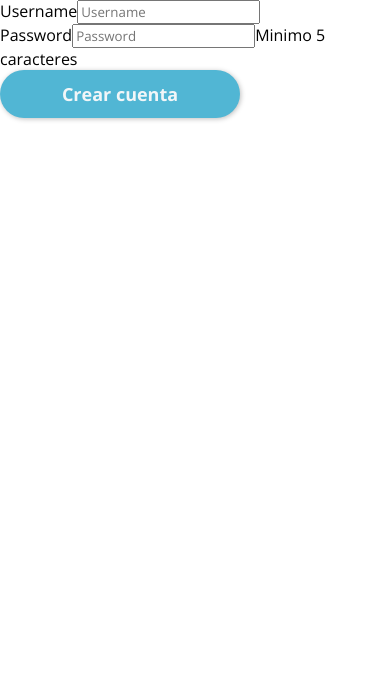
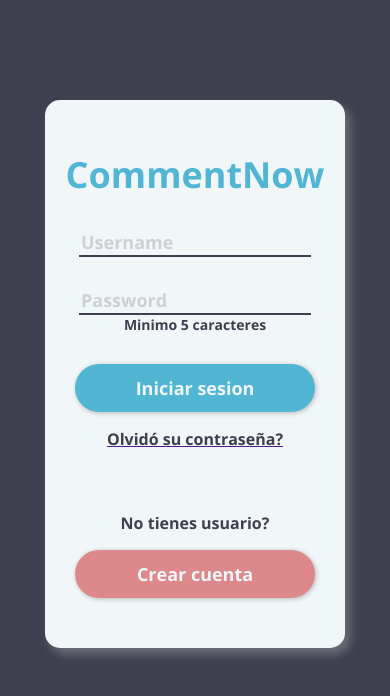
Before and after one commit to thebryanmartinez/commentnow-frontend, a React (Create React App) app: page / in a window 390 px wide. Shown: the top 696 px of the page. Built offline with nearby package versions, Linux system fonts and the light colour scheme.

Commit message:
Pantalla SignIn terminada -Modo Mobile

```diff
--- a/src/App.css
+++ b/src/App.css
@@ -1,10 +1,11 @@
 * {
   font-family: 'Open Sans', sans-serif;
+  font-weight: 700;
 }
 
 :root{
   --primary-blue: #51B6D4;
   --secondary-red: #DD888A;
-  --background-black: #3F3F4F;
-  --font-white: #F1F6F8;
+  --color-black: #3F3F4F;
+  --color-white: #F1F6F8;
 }
--- a/src/Components/UX/Button/Button.css
+++ b/src/Components/UX/Button/Button.css
@@ -5,7 +5,7 @@ button {
   border: none;
   box-shadow: 1px 1px 5px 0px rgba(0, 0, 0, 0.25);
   font-weight: 700;
-  color: var(--font-white);
+  color: var(--color-white);
   font-size: 1.125rem;
   cursor: pointer;
 }
@@ -15,5 +15,5 @@ button.button-primary{
 }
 
 button.button-secondary{
-  background-color: var(--primary-blue);
+  background-color: var(--secondary-red);
 }
--- a/src/Components/UX/Input/Input.css
+++ b/src/Components/UX/Input/Input.css
@@ -0,0 +1,36 @@
+.input-container{
+  display: grid;
+  place-items: center;
+}
+
+.input, .input::before, .input::after {
+  box-sizing: border-box;
+  font-family: 'Open Sans', sans-serif;
+  font-size: 1.125rem;
+}
+
+.input{
+  border: none;
+  -webkit-appearance: none;
+  -ms-appearance: none;
+  -moz-appearance: none;
+  appearance: none;
+  background: none;
+  color: var(--color-black);
+  border-bottom: 2px solid var(--color-black);
+}
+
+.input::placeholder{
+  color: var(--color-black);
+  opacity: 0.20;
+}
+
+.input-error{
+  color: var(--secondary-red);
+  font-size: .875rem;
+}
+
+.input-info{
+  color: var(--color-black);
+  font-size: .875rem;
+}
--- a/src/Components/UX/Input/Input.js
+++ b/src/Components/UX/Input/Input.js
@@ -16,9 +16,9 @@ const Input = (
   }
 ) => {
   return(
-    <section className={(['input', ...customClassName]).join(' ')}>
-      <label>{label}</label>
+    <section className={(['input-container', ...customClassName]).join(' ')}>
       <input
+        className='input'
         type={type}
         name={name}
         placeholder={placeholder}
--- a/src/Components/UX/Page/Page.css
+++ b/src/Components/UX/Page/Page.css
@@ -4,4 +4,5 @@
   display: flex;
   min-height: 100vh;
   flex-direction: column;
+  background-color: var(--color-black);
 }
--- a/src/Components/UX/SignInForm/SignInForm.css
+++ b/src/Components/UX/SignInForm/SignInForm.css
@@ -0,0 +1,26 @@
+.signinform{
+  background-color: var(--color-white);
+  margin: 6.25rem 2.8rem;
+  padding: 2.1875rem;
+  box-shadow: 5px 6px 10px 0px rgba(255, 255, 255, 0.25);
+  border-radius: 15px;
+  display: flex;
+  align-items: center;
+  justify-content: center;
+  flex-direction: column;
+}
+
+.signinform > *{
+  margin: .9375rem 0rem;
+}
+
+.signinform-containers{
+  display: flex;
+  align-items: center;
+  justify-content: center;
+  flex-direction: column;
+}
+
+p{
+  color: var(--color-black);
+}
--- a/src/Components/UX/SignInForm/SignInForm.js
+++ b/src/Components/UX/SignInForm/SignInForm.js
@@ -1,12 +1,14 @@
+import './SignInForm.css'
 import React from 'react'
-import { PrimaryButton } from '../Button/Button'
+import { PrimaryButton, SecondaryButton } from '../Button/Button'
 import Input from '../Input/Input';
+import Title from '../Title/Title'
 
 export const SignInForm = ({ txtUsernameValue, txtPasswordValue, onChange: onChangeHandler, errorTxtUsername, errorTxtPassword }) => {
   return (
-    <div className='SignInForm'>
+    <div className='signinform'>
+      <Title>CommentNow</Title>
       <Input
-        label="Username"
         type="text"
         name="txtUsername"
         placeholder="Username"
@@ -15,7 +17,6 @@ export const SignInForm = ({ txtUsernameValue, txtPasswordValue, onChange: onCha
         onChange={onChangeHandler}
       />
       <Input
-        label="Password"
         type="text"
         name="txtPassword"
         placeholder="Password"
@@ -24,7 +25,14 @@ export const SignInForm = ({ txtUsernameValue, txtPasswordValue, onChange: onCha
         info="Minimo 5 caracteres"
         onChange={onChangeHandler}
       />
-      <PrimaryButton>Crear cuenta</PrimaryButton>
+      <div className='signinform-containers'>
+        <PrimaryButton>Iniciar sesion</PrimaryButton>
+        <a href=''><p>Olvidó su contraseña?</p></a>
+      </div>
+      <div className='signinform-containers'>
+        <p>No tienes usuario?</p>
+        <SecondaryButton>Crear cuenta</SecondaryButton>
+      </div>
     </div>
   )
 }
--- a/src/Components/UX/Title/Title.js
+++ b/src/Components/UX/Title/Title.js
@@ -8,5 +8,4 @@ const Title = ({ children }) => {
   )
 }
 
-
 export default Title;
```
Also changed, not shown: src/Components/UX/Button/Button.js (+7 -7 lines).
